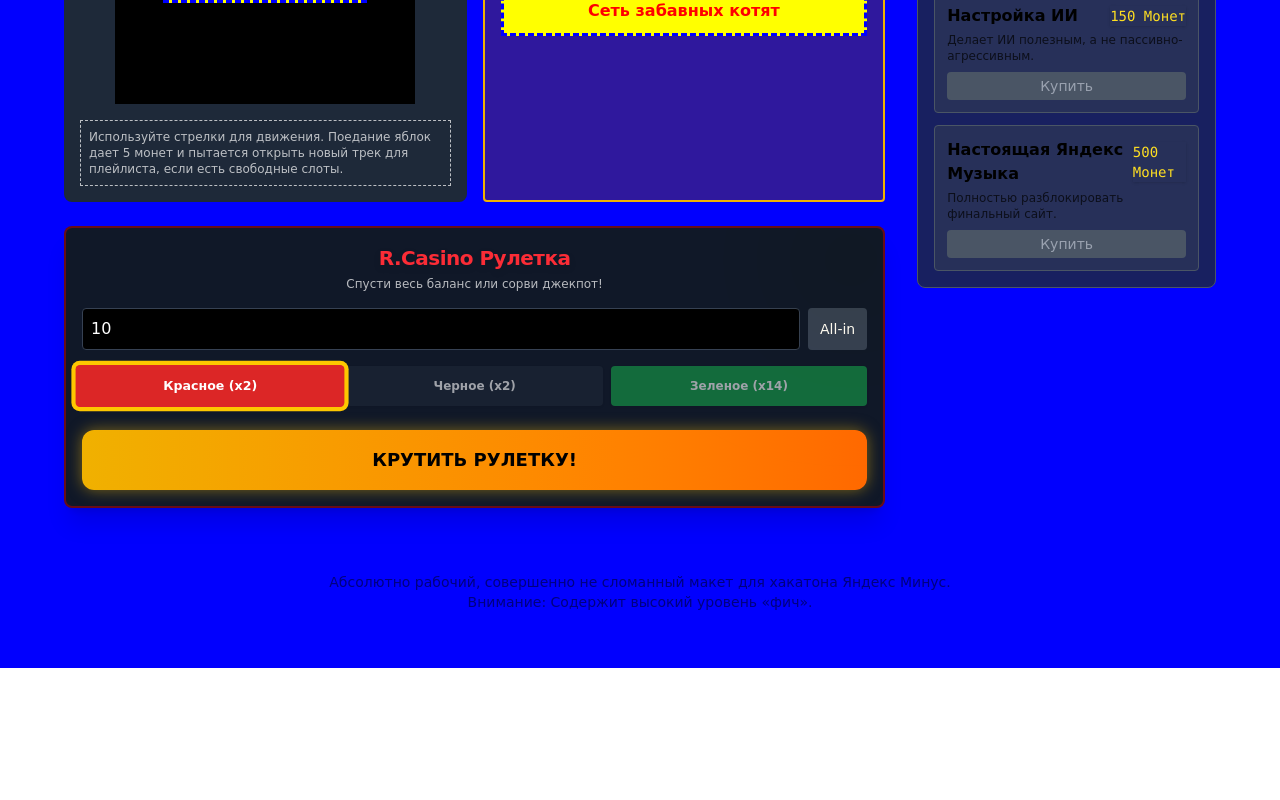
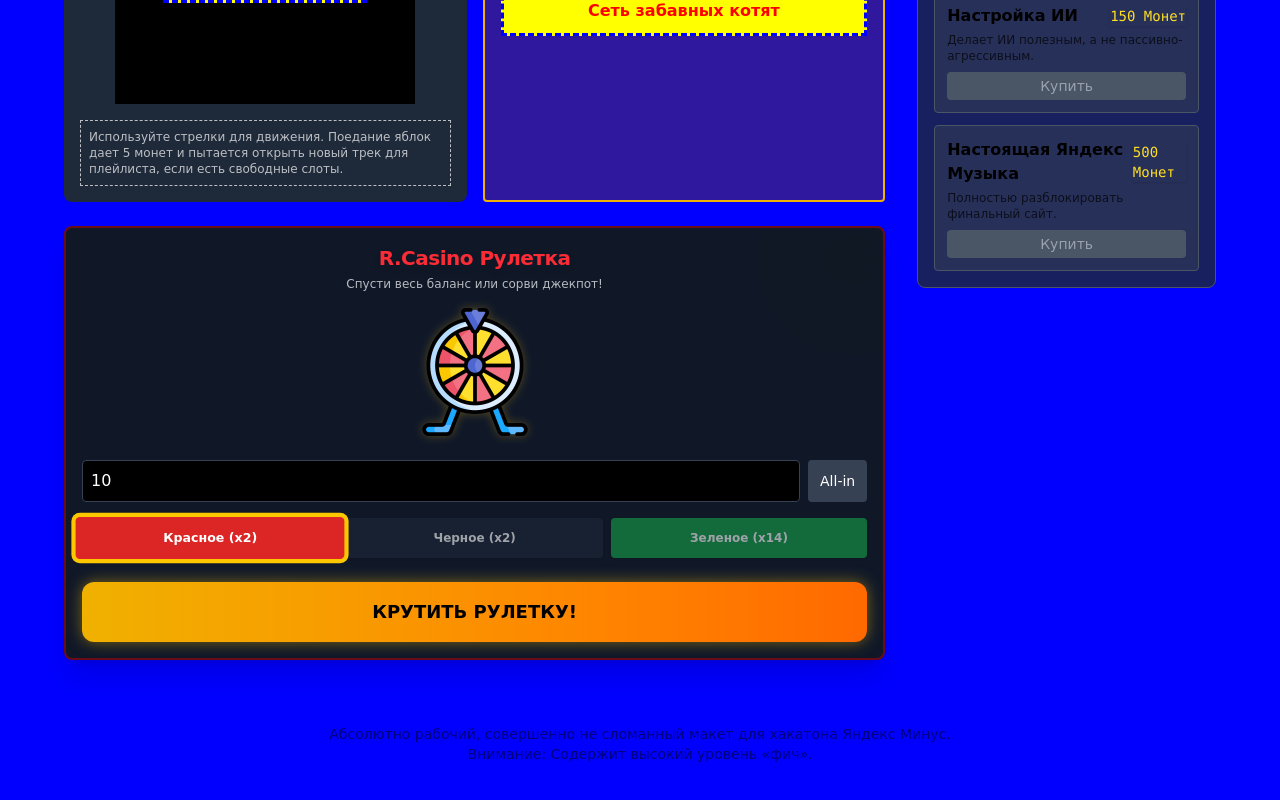
Before and after one commit to bibihoya/yandex-goodmusic, a React app: page / in a window 1280 px wide. Shown: the part 794-1594 px from the top of the page. Before the commit the page ends 1462 px from the top, so only its background shows below. Built offline with nearby package versions, Linux system fonts and the light colour scheme; the HTML template or start-up script is replaced by a standard one.

Commit message:
[FIX] fixed zmeika and added roulette png

```diff
--- a/src/App.jsx
+++ b/src/App.jsx
@@ -60,8 +60,8 @@ function FakeAd() {
 function MainContent() {
   const { uiState, playlist } = useProgression();
 
-  // Show snake game strictly if playlist is empty or if they are in 'beta/stable/premium'
-  const isSnakeAvailable = playlist.length === 0 || uiState.theme !== 'terrible';
+  // Show snake game always in the broken view
+  const isSnakeAvailable = true;
 
   if (uiState.theme === 'yandex_music') {
     return <YandexMusicClone />;
--- a/src/games/Roulette.jsx
+++ b/src/games/Roulette.jsx
@@ -69,6 +69,15 @@ export default function Roulette() {
       <h2 className="text-xl font-bold mb-1 tracking-tight text-red-500 drop-shadow-md">R.Casino Рулетка</h2>
       <p className="text-xs mb-4 opacity-70">Спусти весь баланс или сорви джекпот!</p>
 
+      {/* Roulette Wheel Image */}
+      <div className="flex justify-center mb-6 relative z-10 w-32 h-32">
+         <img
+            src="/7396869.png"
+            className={`w-full h-full object-contain ${spinning ? 'animate-fast-spin drop-shadow-[0_0_20px_rgba(234,179,8,1)]' : 'drop-shadow-[0_0_5px_rgba(234,179,8,0.3)]'}`}
+            alt="Wheel"
+         />
+      </div>
+
       <div className="flex w-full gap-2 mb-4">
         <input
           type="number"
--- a/src/index.css
+++ b/src/index.css
@@ -51,6 +51,14 @@
 
 .flash-jumpscare {
   animation: flash-jumpscare 0.45s cubic-bezier(0.1, 0, 0.9, 1) forwards;
+}
+
+@keyframes fast-spin {
+  from { transform: rotate(0deg); }
+  to { transform: rotate(360deg); }
+}
+.animate-fast-spin {
+  animation: fast-spin 0.2s linear infinite;
 }
 
 .theme-terrible {
```
Also changed, not shown: public/7396869.png (added).
